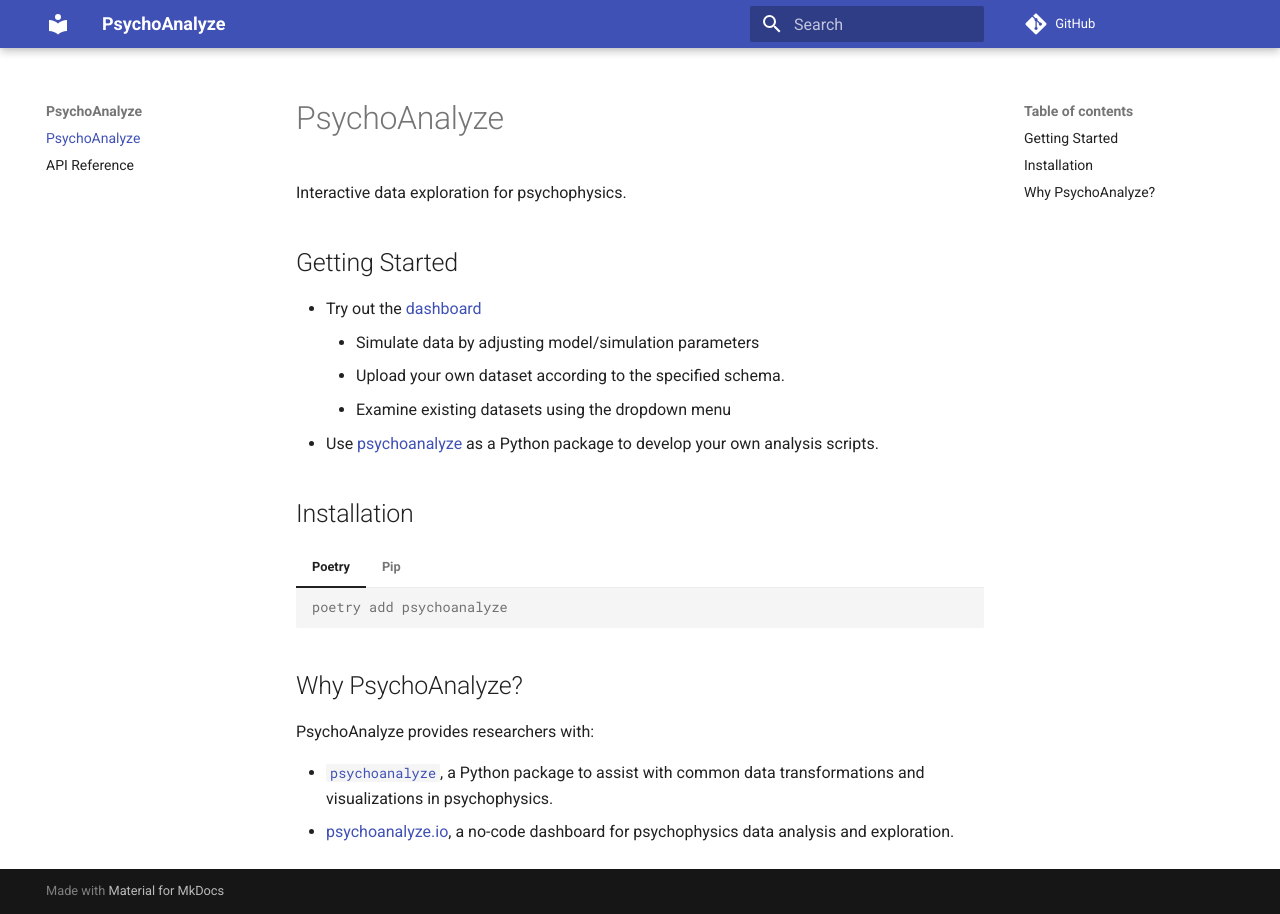
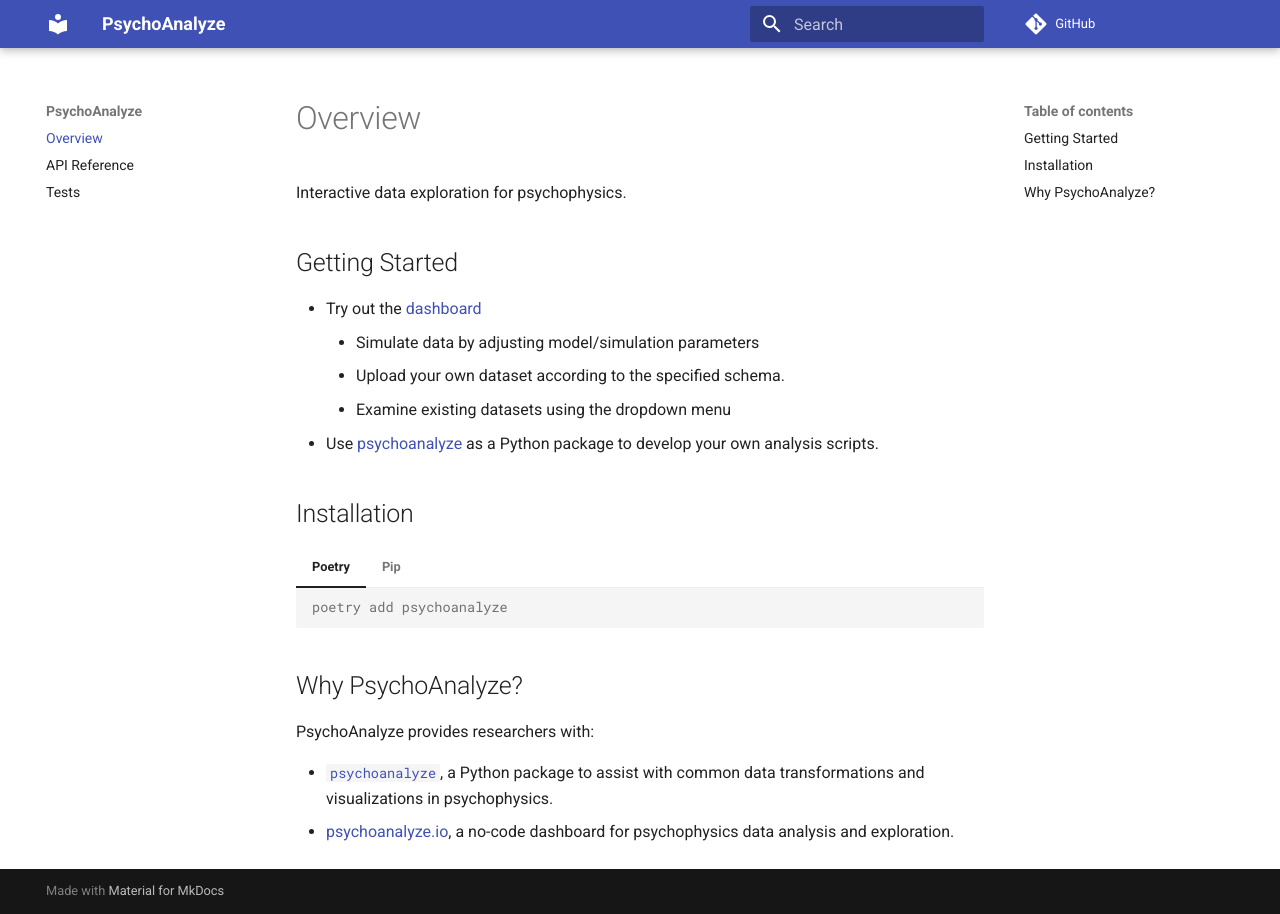
Before and after one commit to psychoanalyze/psychoanalyze, an MkDocs documentation site: the page built from docs/index.md, in a window 1280 px wide. Built offline with MkDocs 1.6.1 and Material for MkDocs 9.7.7, drawn with Linux system fonts in a browser that asks for light colours; a script that is not in the unit is left out; comment, search, counter and statistics services are not loaded.

Commit message:
docs: add missing test file

```diff
--- a/docs/index.md
+++ b/docs/index.md
@@ -1,4 +1,4 @@
-# PsychoAnalyze
+# Overview
 
 Interactive data exploration for psychophysics.
 
--- /dev/null
+++ b/docs/tests.md
@@ -0,0 +1 @@
+:::tests
```
